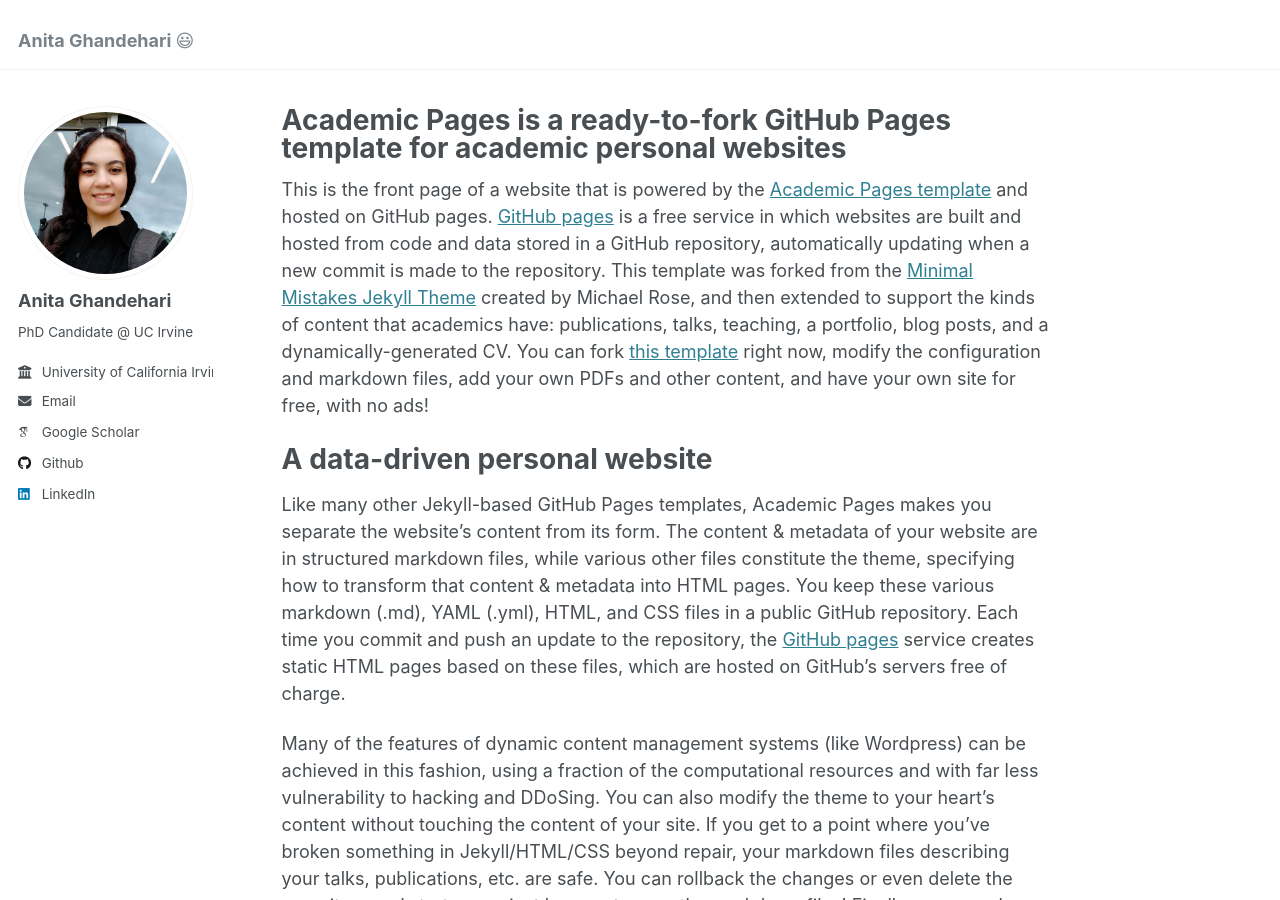
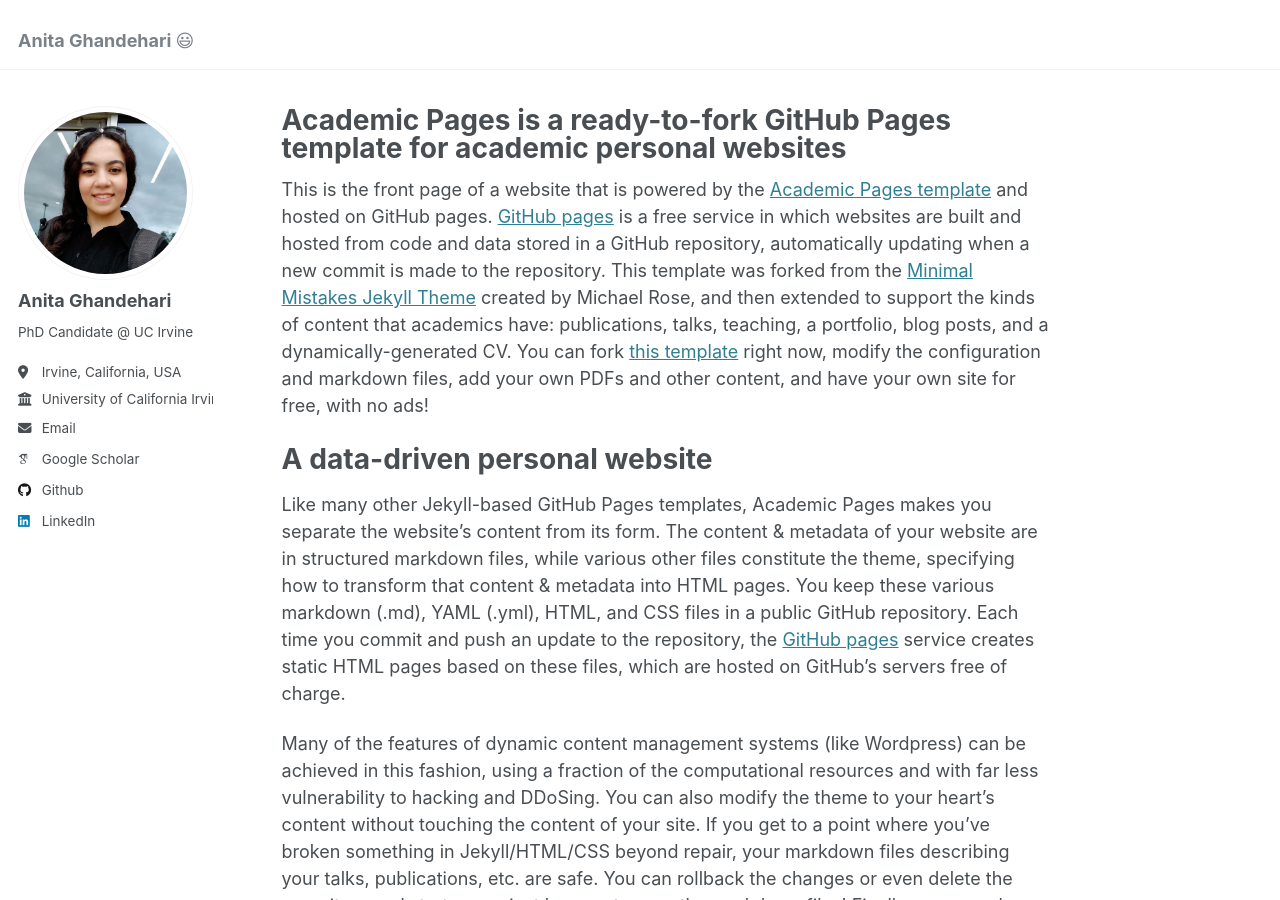
Before and after one commit to AnitaGhandehari/AnitaGhandehari.github.io, a Jekyll site: the page built from _pages/about.md, in a window 1280 px wide and 900 px high. Built offline with Jekyll 4.4.1, drawn with Linux system fonts in a browser that asks for light colours; some web fonts are replaced.

Commit message:
Update _config.yml

```diff
--- a/_config.yml
+++ b/_config.yml
@@ -25,7 +25,7 @@ author:
   name             : "Anita Ghandehari"
   pronouns         : # example: "she/her"
   bio              : "PhD Candidate @ UC Irvine"
-  location         : #"Irvine, California, USA"
+  location         : "Irvine, California, USA"
   employer         : "University of California Irvine"
   uri              : # URL
   email            : "ghandeha@uci.edu"
@@ -75,6 +75,7 @@ author:
   xing             : # Username
   youtube          : # Username
   zhihu            : # Username
+  resume           : "https://drive.google.com/file/d/1AAQFScvRnKZrYIBrinMCU6uA4YzlldYL/view?usp=sharing"
 
 # Publication Category - The following the list of publication categories and their headings
 publication_category:
```
